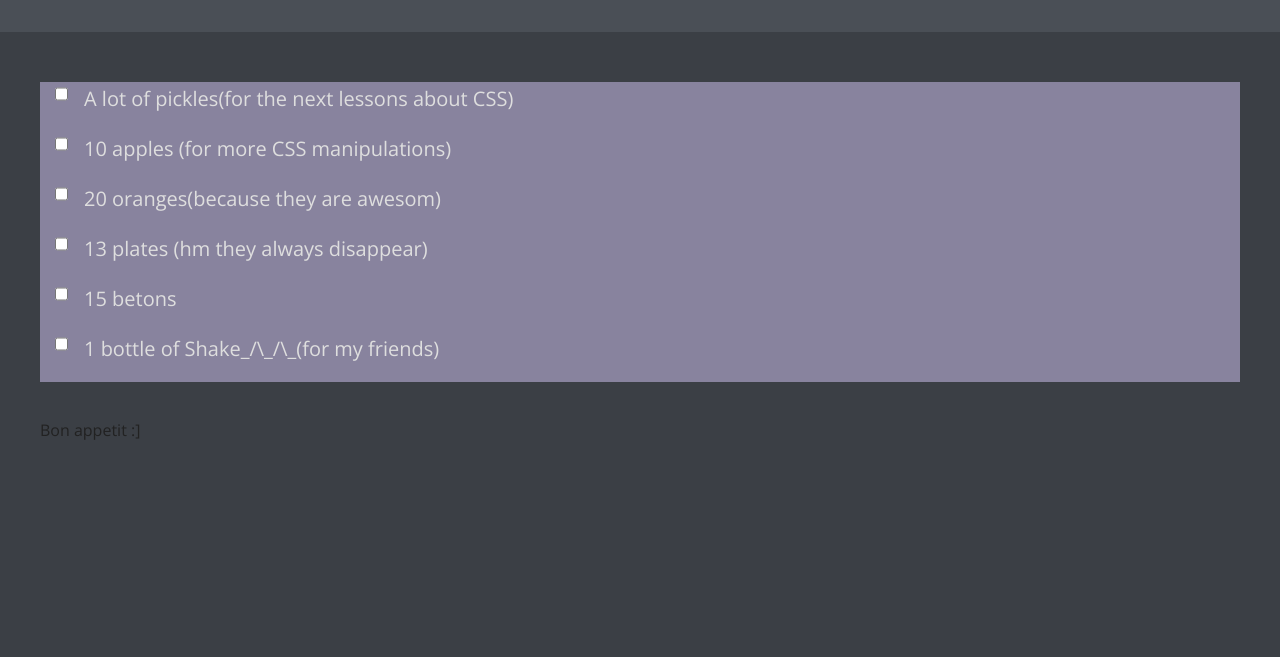
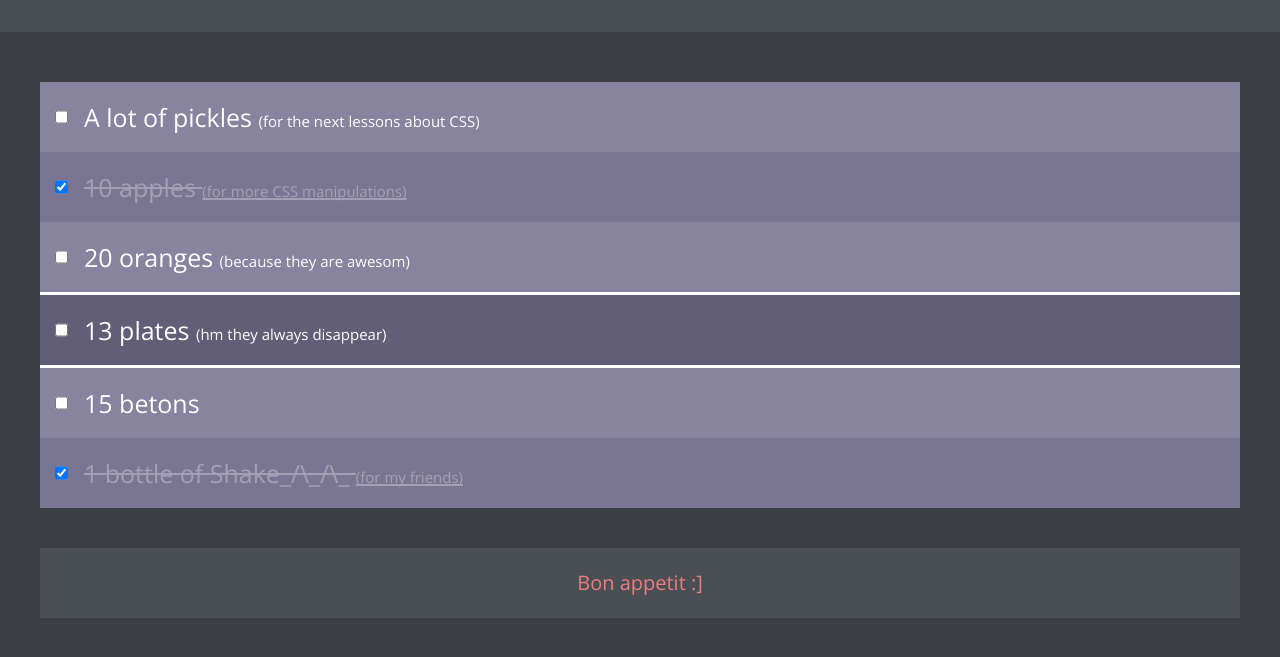
Before and after one commit to nikita-radion/nikita-radion.github.io, a plain HTML site: page index.html in a window 1280 px wide. Shown: the part 93-750 px from the top of the page. Drawn offline with nearby package versions, Linux system fonts and the light colour scheme.

Commit message:
нужный index.html"

```diff
--- a/css/style.css
+++ b/css/style.css
@@ -18,6 +18,7 @@ body {
     flex-direction: column;
     justify-content: center;
     align-items: center;
+    text-align: center;
 }
 
 .header h1 {
@@ -33,7 +34,7 @@ body {
 }
 
 main {
-    padding-top: 50px;
+    padding:  50px  0;
     background-color: #3b3f45;
     min-height: calc(100vh - 125px);
     box-sizing: border-box;
@@ -54,31 +55,47 @@ main {
 }
 
 .shopping-list li {
-    padding: 0 15px;
-    color: #dedede;
+    padding: 10px 15px;
     font-size: 20px;
     background-color: #88839e;
     display: flex;
     min-height: 50px;
     justify-content: left;
+    align-items: center;
     max-width: 100%;
+    border-bottom: #3b3f45;
 }
 
 .shopping-list input{
     margin-right: 16px;
-    color: #eb7e7f;
     min-height: 24px;
 }
 
-.shoping-list span {
-    color: #eb7e7f;
-    font-size: px;
-    background-color: #4a4f56;
-    min-height: px;
+.shopping-list input:checked + .line-through {
+   text-decoration: line-through;
+   color: #a3a0b5;
 }
 
 .line-through {
-   text-decoration: line-through;
+   font-size: 25px;
+   font-weight: 400;
+   color: #ffffff;
+}
+
+.shopping-list li:nth-of-type(even) {
+   background-color: #7a7593;
+}
+
+.shopping-list li:nth-of-type(4) {
+    background-color: #625e77;
+    border-top: #ffffff;
+    border-bottom: #ffffff;
+    border-style: solid;
+}
+
+.line-through span {
+   font-size: 15px;
+   font-weight: 200;
 }
 
 .bon-appetit  {
--- a/index.html
+++ b/index.html
@@ -3,7 +3,8 @@
 <head>
     <meta charset="UTF-8">
     <meta name="viewport" content="width=device-width, initial-scale=1.0">
-    <title>Document</title>
+    <title>Shopping list</title>
+	<link rel="icon" href="favicon.svg">
 	<link rel="stylesheet" href="css/reset.css">
 	<link href="https://fonts.googleapis.com/css2?family=Open+Sans:wght@300;400;700&display=swap" rel="stylesheet">
 	<link rel="stylesheet" href="css/style.css">
@@ -23,19 +24,19 @@
  		<div class="container" >
  			<ul class="shopping-list">
  				<li>
-					 <div class="line throught"><input type="checkbox">A lot of pickles<span>(for the next lessons about CSS)</span></div></li>
+					 <input type="checkbox"><div class="line-through">A lot of pickles <span>(for the next lessons about CSS)</span></div></li>
     			<li>
-					<div class="line throught"><input type="checkbox">10 apples <span>(for more CSS manipulations)</span></div></li>
+					<input type="checkbox"  checked><div class="line-through">10 apples <span>(for more CSS manipulations)</span></div></li>
    				<li>
-					   <div class="line throught"><input type="checkbox">20 oranges<span>(because they are awesom)</span></div></li>
+					<input type="checkbox"><div class="line-through">20 oranges <span>(because they are awesom)</span></div></li>
     			<li>
-					<div class="line throught"><input type="checkbox">13 plates <span>(hm they always disappear)</span></div></li>
+					<input type="checkbox"><div class="line-through">13 plates <span>(hm they always disappear)</span></div></li>
     			<li>
-					<div class="line throught"><input type="checkbox">15 betons</div></li>
+					<input type="checkbox"><div class="line-through">15 betons</div></li>
     			<li>
-					<div class="line throught"><input type="checkbox">1 bottle of Shake_/\_/\_<span>(for my friends)</span></div></li>
+					<input type="checkbox"  checked><div class="line-through">1 bottle of Shake_/\_/\_ <span>(for my friends)</span></div></li>
 			</ul>
- 		  <span>Bon appetit :]</span>
+ 		  <span class="bon-appetit">Bon appetit :]</span>
  		</div>
  	</main>
 </body>
```
Also changed, not shown: favicon.svg (added).
